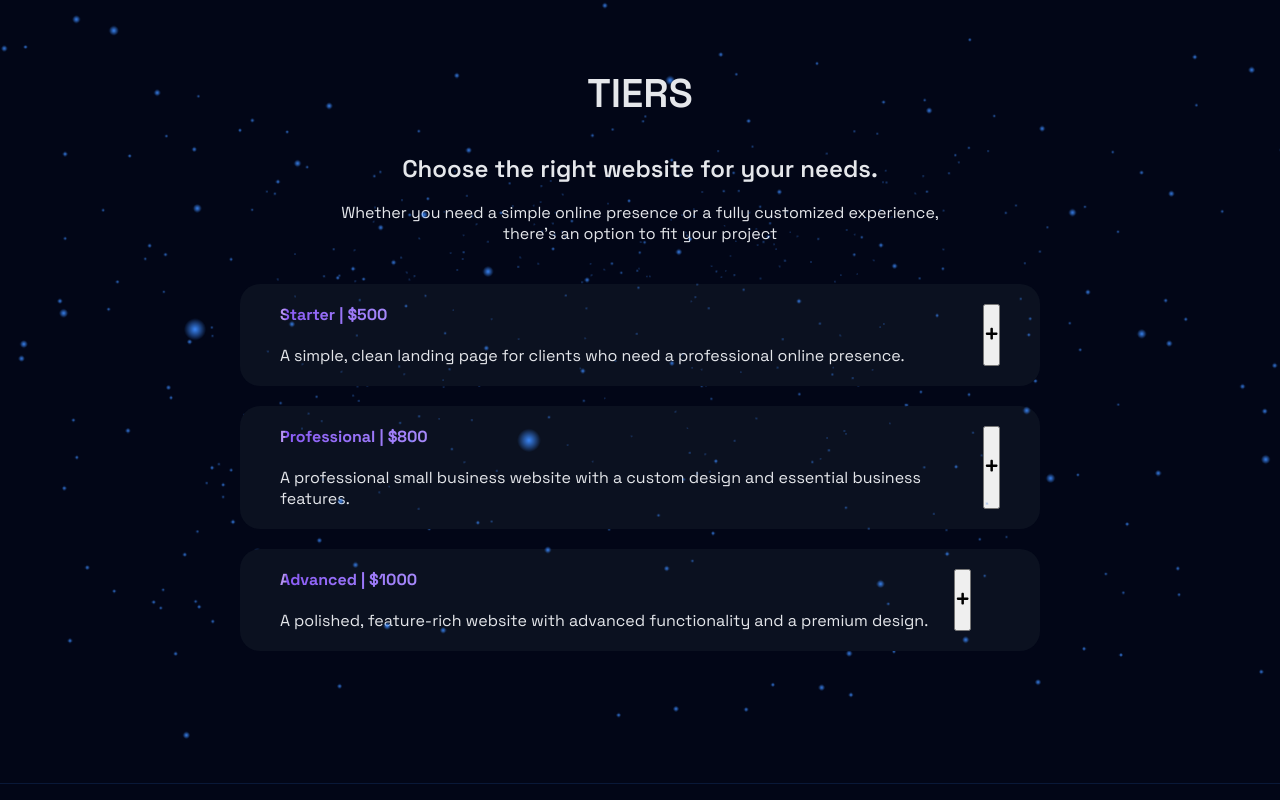
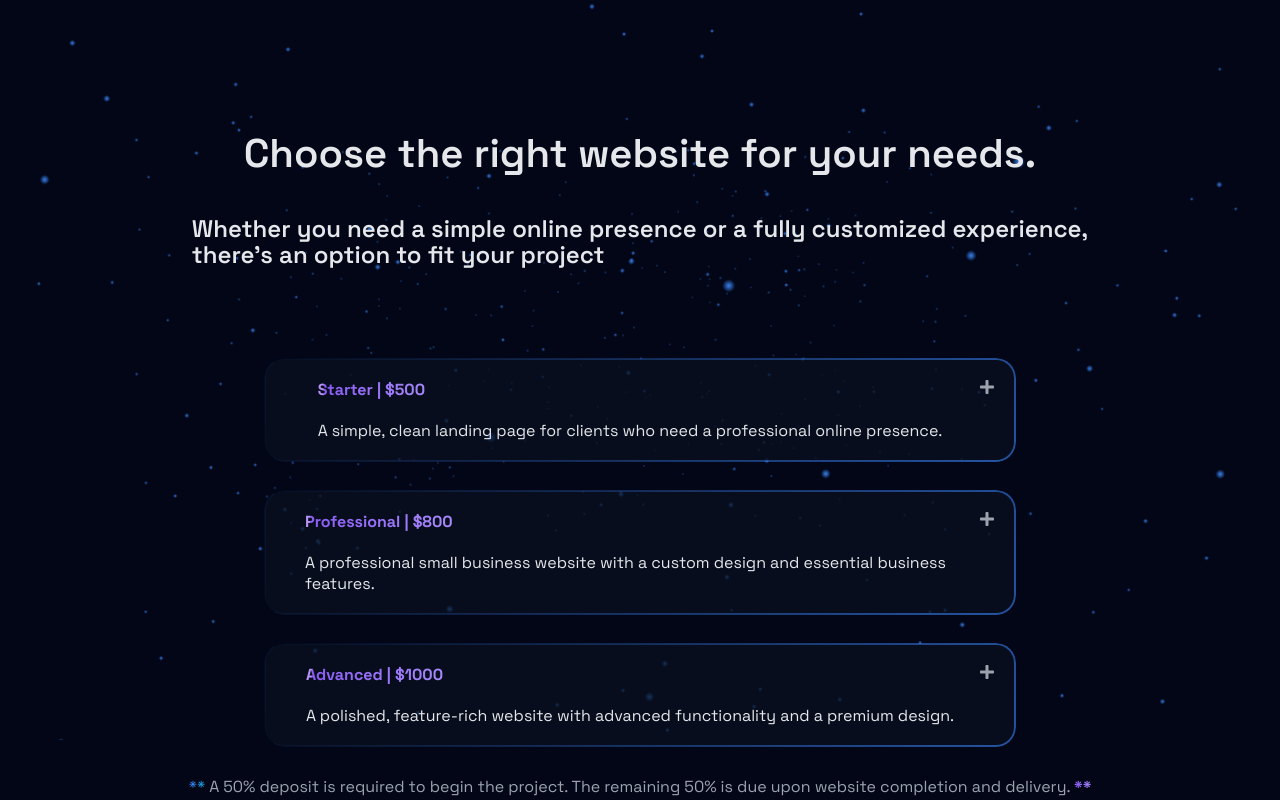
Before and after one commit to BryanDegante/E-portfolio, a React (Vite) app: page /services in a window 1280 px wide. Shown: the part 860-1660 px from the top of the page. Built offline with nearby package versions, Linux system fonts and the light colour scheme.

Commit message:
added border and button details

```diff
--- a/src/components/Services/ServiceLanding.jsx
+++ b/src/components/Services/ServiceLanding.jsx
@@ -7,7 +7,6 @@ import Particles from '../UI/Particles';
 const ServiceLanding = () => {
 	return (
 		<section id="Landing">
-			<Particles />
 			<div className="row">
 				<div className="landing__container">
 					<div className="landing__container--text">
--- a/src/components/Services/Tiers.jsx
+++ b/src/components/Services/Tiers.jsx
@@ -3,29 +3,24 @@ import TierCard from '../UI/TierCard';
 import { TierData } from '../../data/TierData';
 
 const Tiers = () => {
-	const [ activeTier, setActiveTier ] = useState(null);
-
+	const [activeTier, setActiveTier] = useState(null);
 
 	const tierSelect = (title) => {
-		if(title === activeTier) return setActiveTier(null)
-		setActiveTier(title)
-	}
-
-
+		if (title === activeTier) return setActiveTier(null);
+		setActiveTier(title);
+	};
 
 	return (
 		<section id="Tiers">
 			<div className="container">
-				<div className="Tiers__header">
-					<h2 className="text__color--normal">TIERS</h2>
+				<div className="tiers__wrapper">
 					<div className="tier__text text__color--normal">
-						<h3>Choose the right website for your needs.</h3>
-						<p>
+						<h2>Choose the right website for your needs.</h2>
+						<h3>
 							Whether you need a simple online presence or a fully
 							customized experience, <br /> there's an option to
 							fit your project
-						</p>
-					</div>
+						</h3>
 					</div>
 					<div className="tier__cards">
 						{TierData.map((tier, index) => (
@@ -40,7 +35,13 @@ const Tiers = () => {
 								isActive={activeTier}
 							/>
 						))}
-
+					</div>
+					<p className="text__color--muted">
+						<span className="text__color--blue">**</span> A 50%
+						deposit is required to begin the project. The remaining
+						50% is due upon website completion and delivery.{' '}
+						<span className="text__color--purple">**</span>
+					</p>
 				</div>
 			</div>
 		</section>
--- a/src/components/UI/TierCard.jsx
+++ b/src/components/UI/TierCard.jsx
@@ -14,7 +14,7 @@ const TierCard = ({
 
 	return (
 		<div className={`tier__Card ${activeTier ? 'active' : ''}`}>
-			<div className="tier__left">
+			<div className='tier__wrapper'>
 				<div className="tier__header">
 					<div className="tier__title">
 						<span className=" text__color--purple">
@@ -36,8 +36,9 @@ const TierCard = ({
 					<p className="text__color--muted">{best}</p>
 				</div>
 			</div>
-			<button onClick={() => selectTier(title)}>
-				<FaPlus className="" />
+
+			<button className='tier__button' onClick={() => selectTier(title)}>
+				<FaPlus  />
 			</button>
 		</div>
 	);
--- a/src/index.css
+++ b/src/index.css
@@ -11,7 +11,7 @@
       rgba(59, 130, 246, 0.18) 20%,
       rgba(2, 6, 23, 0) 40%);
   --section: #020617;
-  --card: #0b1120;
+  --card: #0b1120b4;
   --text-color: #e5e7eb;
   --text-muted: #9ca3af;
 }
@@ -832,40 +832,81 @@ a {
 
 /* #region SERVICE */
 
-.Tiers__header {
-  display: flex;
+.tiers__wrapper{
+  display: flex;
+  flex-direction: column;
+  align-items: center;
+  gap: 30px;
+}
+
+.tier__text {
+  display: flex;
+  align-items: center;
+  flex-direction: column;
   justify-content: center;
-  align-items: center;
-  flex-direction: column;
-  text-align: center;
-}
-
-.tier__text {
-  display: flex;
-  flex-direction: column;
-  gap: 20px;
-  padding: 40px 0;
+  gap: 40px;
+  padding: 60px 0;
 }
 
 .tier__cards {
   display: flex;
   flex-direction: column;
   align-items: center;
-  gap: 20px;
+  gap: 30px;
 }
 
 .tier__Card {
-  padding: 12px;
-  max-width: 800px;
+  max-width: 750px;
   width: 100%;
   display: flex;
   background: var(--card);
+  justify-content: center;
+  align-items: center;
   padding: 20px 40px;
+  position: relative;
   border-radius: 20px;
-}
-
-.tier__Card.active{
-  border: red 2px solid ;
+  transition: all ease 300ms;
+}
+
+.tier__Card::before{
+  content: '';
+    position: absolute;
+    inset: -1px;
+    border-radius: 20px;
+    padding: 2px;
+    background-image: linear-gradient(120deg,
+        transparent,
+        rgb(59, 131, 246),
+        transparent);
+    background-size: 200% 200%;
+    animation: borderFlow 6s linear infinite;
+
+    mask:
+      linear-gradient(#000 0 0) content-box,
+      linear-gradient(#000 0 0);
+    mask-composite: exclude;
+
+    opacity: 0.6;
+    pointer-events: none;
+}
+
+.tier__Card.active::before{
+background-image: linear-gradient(120deg,
+      transparent,
+      #7c44ff,
+      #44d3ff,
+      transparent);
+}
+
+
+
+
+.tier__wrapper{
+  display: flex;
+  justify-content: center;
+  align-items: center;
+  flex-direction: column;
+  padding-right: 20px;
 }
 
 .tier__header {
@@ -900,6 +941,29 @@ a {
   flex-direction: column;
   gap: 15px
 }
+
+.tier__button{
+  position: absolute;
+  background: none;
+  cursor: pointer;
+  border: none;
+  right: 20px;
+  top: 20px;
+  font-size: 16px;
+  color: var(--text-muted);
+  transition: all ease 300ms;
+}
+
+.tier__button:hover{
+  color: var(--primary-hover);
+}
+
+.tier__Card.active .tier__button{
+  transform: scale(1.5) rotateZ(135deg);
+  color: var(--primary);
+}
+
+
 
 
 /* #endregion SERVICE */
```
Lines whose indentation alone changed are shown as unchanged.
